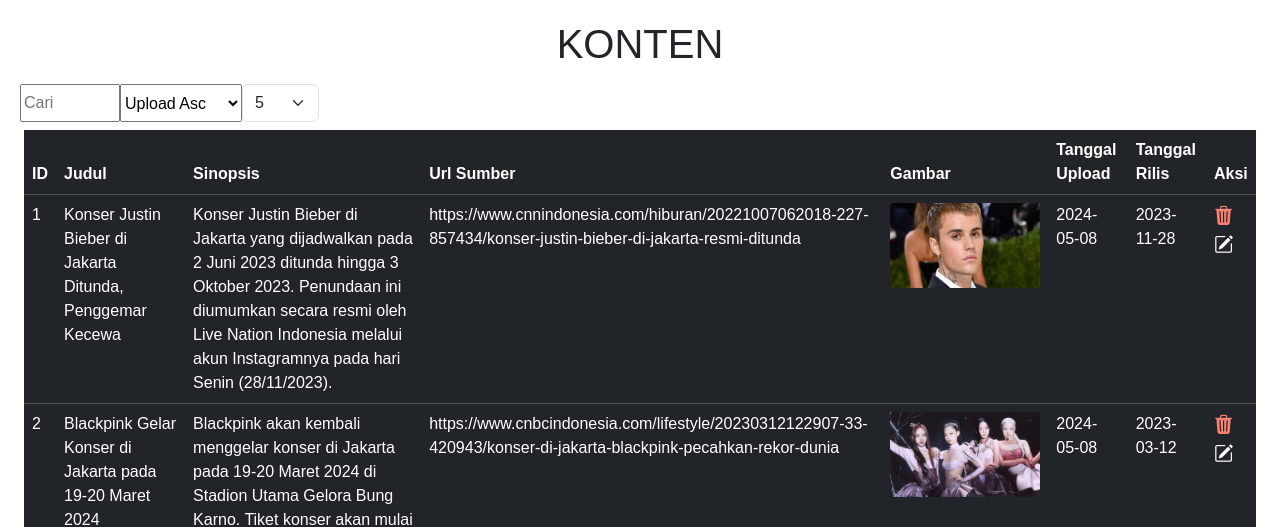
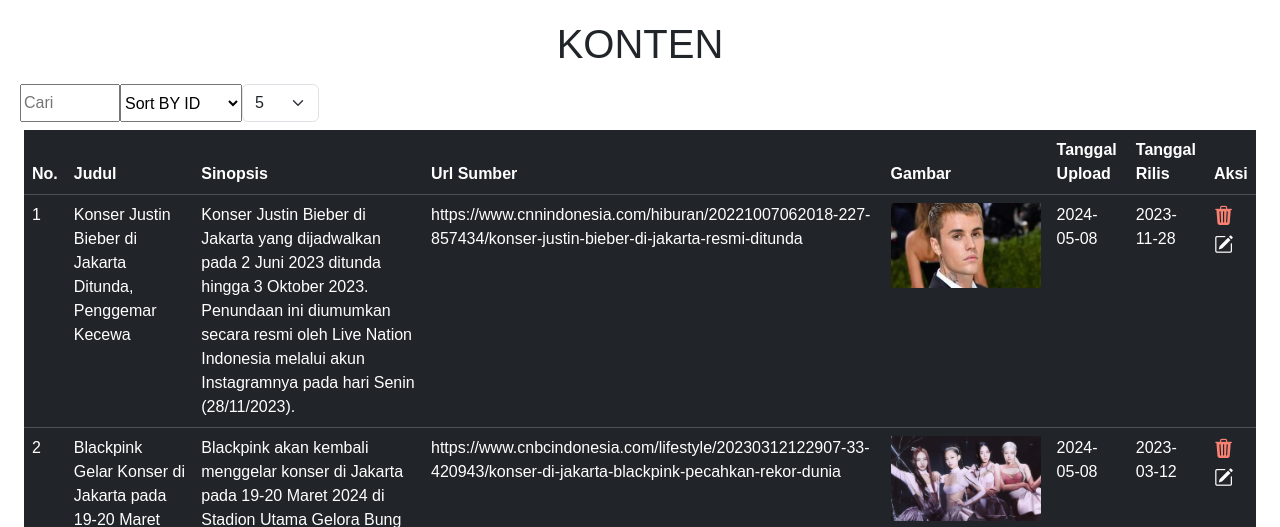
Before and after one commit to Azharmtq/pw2024_tubes_233040126, a PHP site: page /PW2024_TUBES_233040126/admin/content.php in a window 1280 px wide. Shown: the part 63-590 px from the top of the page. Run offline with PHP 8.4, Linux system fonts and the light colour scheme; a user stored in the database is signed in; data comes from the database, SQL or seed files in the repository.

Commit message:
Ubah dari ID ke penulangan Nomor

```diff
--- a/admin/ajax_fetch_content.php
+++ b/admin/ajax_fetch_content.php
@@ -3,12 +3,14 @@ include 'koneksi.php';
 
 $search = isset($_GET['search']) ? $_GET['search'] : '';
 $sort = isset($_GET['sort']) ? $_GET['sort'] : 'content_upload_asc';
-$page = isset($_GET['page']) ? (int)$_GET['page'] : 1;
-$limit = isset($_GET['limit']) ? (int)$_GET['limit'] : 5;
+$page = isset($_GET['page']) ? (int) $_GET['page'] : 1;
+$limit = isset($_GET['limit']) ? (int) $_GET['limit'] : 5;
 $offset = ($page - 1) * $limit;
+$x = $offset + 1;
 
 // Fungsi untuk mendapatkan data konten
-function getContent($koneksi, $offset, $limit, $search, $sort) {
+function getContent($koneksi, $offset, $limit, $search, $sort)
+{
     $search = mysqli_real_escape_string($koneksi, $search);
     $orderBy = '';
 
@@ -25,8 +27,11 @@ function getContent($koneksi, $offset, $limit, $search, $sort) {
         case 'content_release_desc':
             $orderBy = 'content_release DESC';
             break;
+        case 'content_id_asc':
+            $orderBy = 'content_id ASC';
+            break;
         default:
-            $orderBy = 'content_upload ASC';
+            $orderBy = 'content_id ASC';
             break;
     }
 
@@ -35,7 +40,8 @@ function getContent($koneksi, $offset, $limit, $search, $sort) {
 }
 
 // Fungsi untuk mendapatkan jumlah total konten
-function getTotalContentCount($koneksi, $search) {
+function getTotalContentCount($koneksi, $search)
+{
     $search = mysqli_real_escape_string($koneksi, $search);
     $query = "SELECT COUNT(*) as count FROM content WHERE content_title LIKE '%$search%'";
     $result = mysqli_query($koneksi, $query);
@@ -53,7 +59,7 @@ $paginationContent_musik = '';
 if (mysqli_num_rows($content) > 0) {
     while ($row = mysqli_fetch_assoc($content)) {
         $tableContent_musik .= '<tr>';
-        $tableContent_musik .= '<td>' . $row['content_id'] . '</td>';
+        $tableContent_musik .= '<td>' . $x++ . '</td>';
         $tableContent_musik .= '<td>' . $row['content_title'] . '</td>';
         $tableContent_musik .= '<td>' . $row['content_musik'] . '</td>';
         $tableContent_musik .= '<td style="widht:100px !important;">' . $row['content_url'] . '</td>';
@@ -81,4 +87,3 @@ if ($totalPages > 1) {
 }
 
 echo json_encode(['tableContent_musik' => $tableContent_musik, 'paginationContent_musik' => $paginationContent_musik]);
-?>
--- a/admin/content.php
+++ b/admin/content.php
@@ -24,9 +24,10 @@ if (!isset($_SESSION['user_logged_in']) || $_SESSION['role'] !== 'admin') {
             <div class="container">
 
                     <h1>KONTEN</h1>
-                    <div class="option" style="display:flex; padding:1vh 1vh; 300px;">
+                    <div class="option" style="display:flex; padding:1vh 1vh;">
                     <input type="text" id="searchInputAjax" placeholder="Cari" style="width:100px;">
                     <select id="sortSelect">
+                        <option value="content_id_asc">Sort BY ID</option>
                         <option value="content_upload_asc">Upload Asc</option>
                         <option value="content_upload_desc">Upload Desc</option>
                         <option value="content_release_asc">Release Asc</option>
@@ -46,7 +47,7 @@ if (!isset($_SESSION['user_logged_in']) || $_SESSION['role'] !== 'admin') {
                     <table class="table table-dark">
                         <thead>
                             <tr>
-                                <th scope="col">ID</th>
+                                <th scope="col">No.</th>
                                 <th scope="col">Judul</th>
                                 <th scope="col">Sinopsis</th>
                                 <th scope="col">Url Sumber</th>
```
Also changed, not shown: assets/img/alanwalker.jpeg (added).
